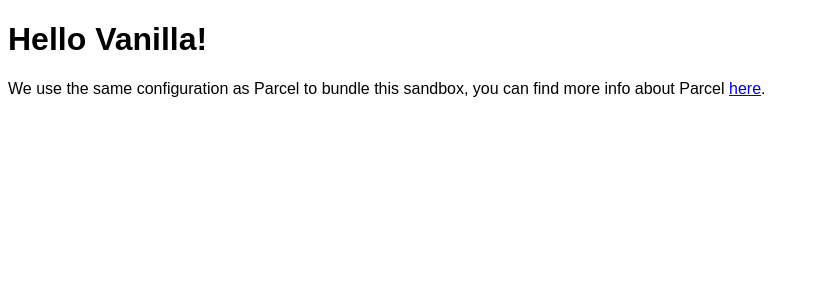
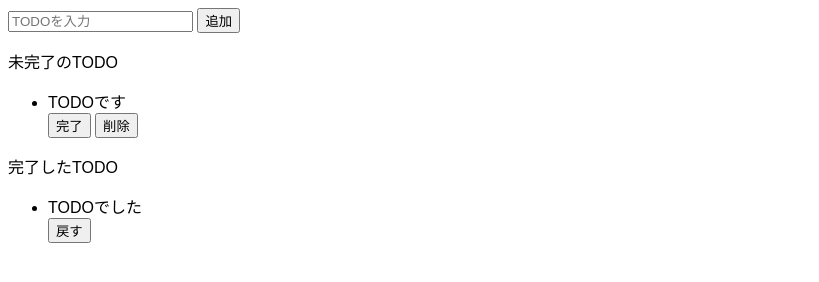
Before and after one commit to ShinjiNakagawa1127/todo, a website built with Parcel: page src/index.html in a window 1280 px wide. Shown: the whole page, without its empty margins (0-819 px from the left). Built offline with nearby package versions, Linux system fonts and the light colour scheme.

Commit message:
Update 4 files

```diff
--- a/src/index.html
+++ b/src/index.html
@@ -1,13 +1,34 @@
 <!DOCTYPE html>
 <html>
   <head>
-    <title>Parcel Sandbox</title>
+    <title>TODO(JS)</title>
     <meta charset="UTF-8" />
   </head>
 
   <body>
-    <div id="app"></div>
-
+    <div class="input-area">
+      <input placeholder="TODOを入力">
+      <button>追加</button>
+    </div>
+    <div class="imcompleate-area">
+      <p>未完了のTODO</p>
+      <div>
+        <ul>
+          <li>TODOです</li>
+          <button>完了</button>
+          <button>削除</button>
+        </ul>
+      </div>
+    </div>
+    <div class="compleate-area">
+      <p>完了したTODO</p>
+      <div>
+      <ul>
+        <li>TODOでした</li>
+        <button>戻す</button>
+      </ul>
+    </div>
+    </div>
     <script src="./index.mjs" type="module"></script>
   </body>
 </html>
--- a/src/styles.css
+++ b/src/styles.css
@@ -1,3 +1,11 @@
 body {
   font-family: sans-serif;
 }
+
+.input-area {
+  baac
+}
+
+/* .imcompleate-area */
+
+/* .compleate-area */
```
Also changed, not shown: .codesandbox/tasks.json (added), 1 other file.
